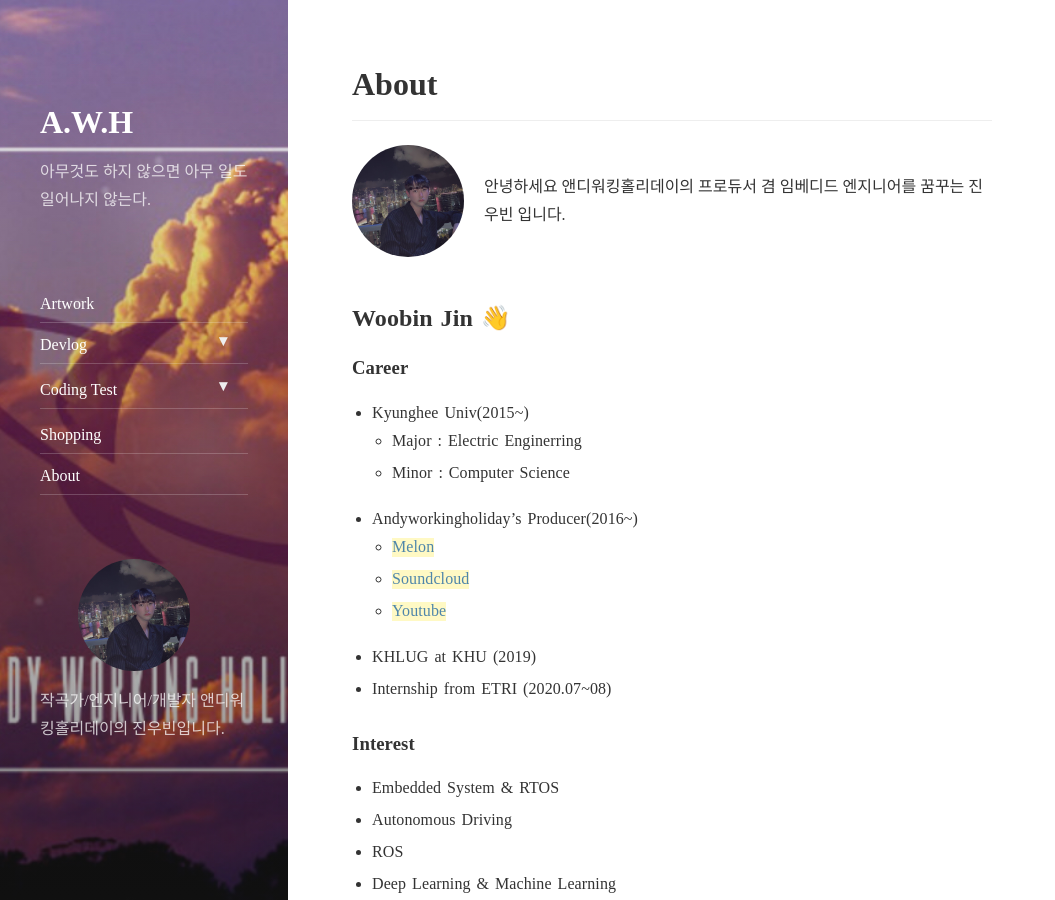
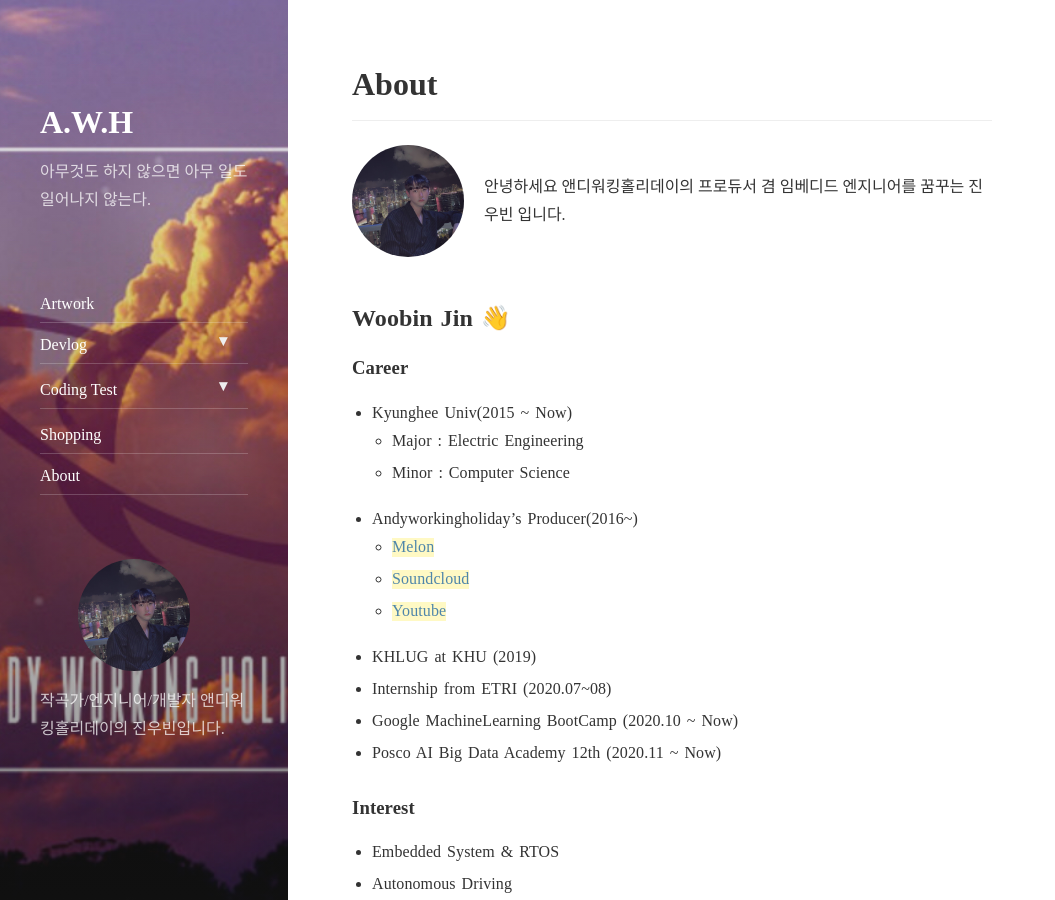
Before and after one commit to andyworkingholiday/andyworkingholiday.github.io, a Jekyll site: the page built from about.md, in a window 1280 px wide and 900 px high. Shown: the whole window, without its empty margins (0-1055 px from the left). Built offline with Jekyll 4.4.1, drawn with Linux system fonts in a browser that asks for light colours; nearby versions of some CDN libraries.

Commit message:
Career Update

```diff
--- a/about.md
+++ b/about.md
@@ -8,8 +8,8 @@ order: 10
 ## Woobin Jin 👋
 
 ### Career
-* Kyunghee Univ(2015~)
-  * Major : Electric Enginerring
+* Kyunghee Univ(2015 ~ Now)
+  * Major : Electric Engineering
   * Minor : Computer Science
 * Andyworkingholiday's Producer(2016~)
   * [Melon](https://www.melon.com/artist/song.htm?artistId=1133944)
@@ -17,6 +17,8 @@ order: 10
   * [Youtube](https://www.youtube.com/channel/UCeBauIZ5u5yn6PntNY_wkZA)
 * KHLUG at KHU (2019)
 * Internship from ETRI (2020.07~08)
+* Google MachineLearning BootCamp (2020.10 ~ Now)
+* Posco AI Big Data Academy 12th (2020.11 ~ Now)
 
 ### Interest
 - Embedded System & RTOS
```
Also changed, not shown: 1 other file.
